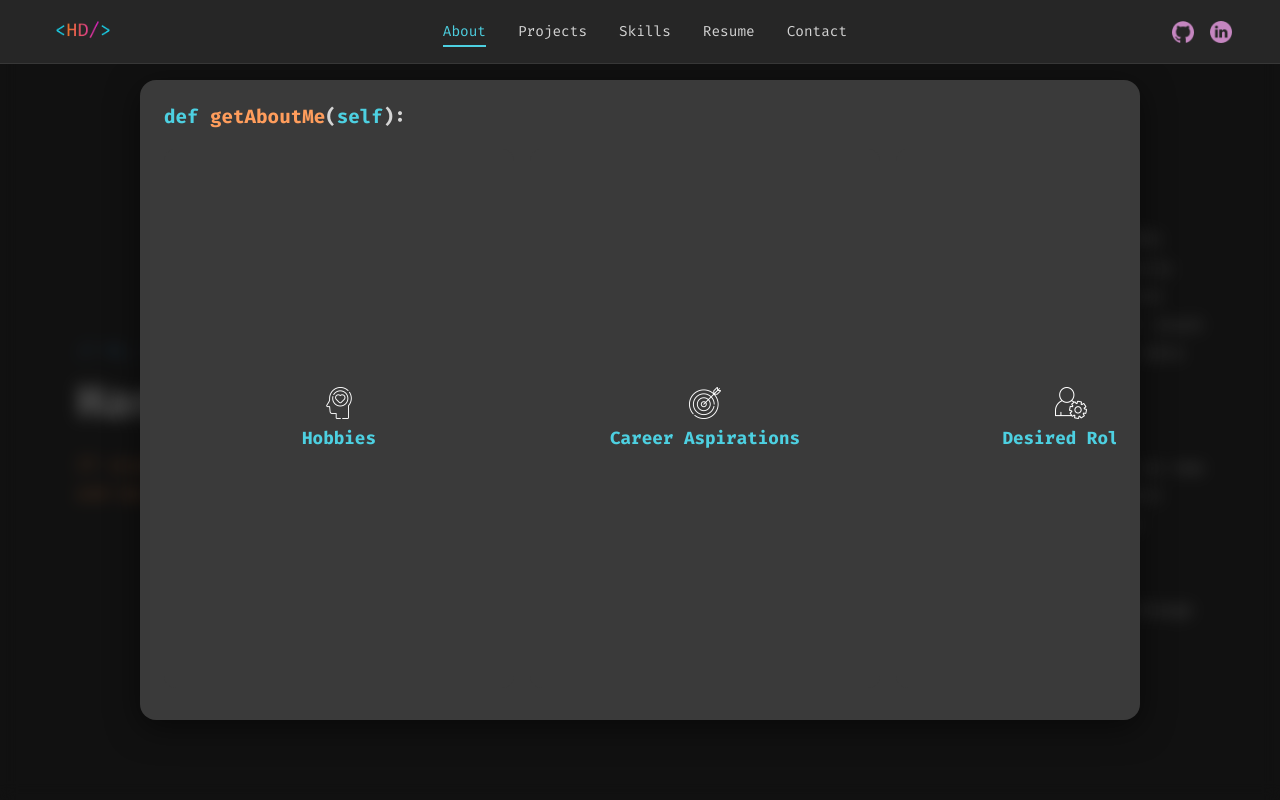
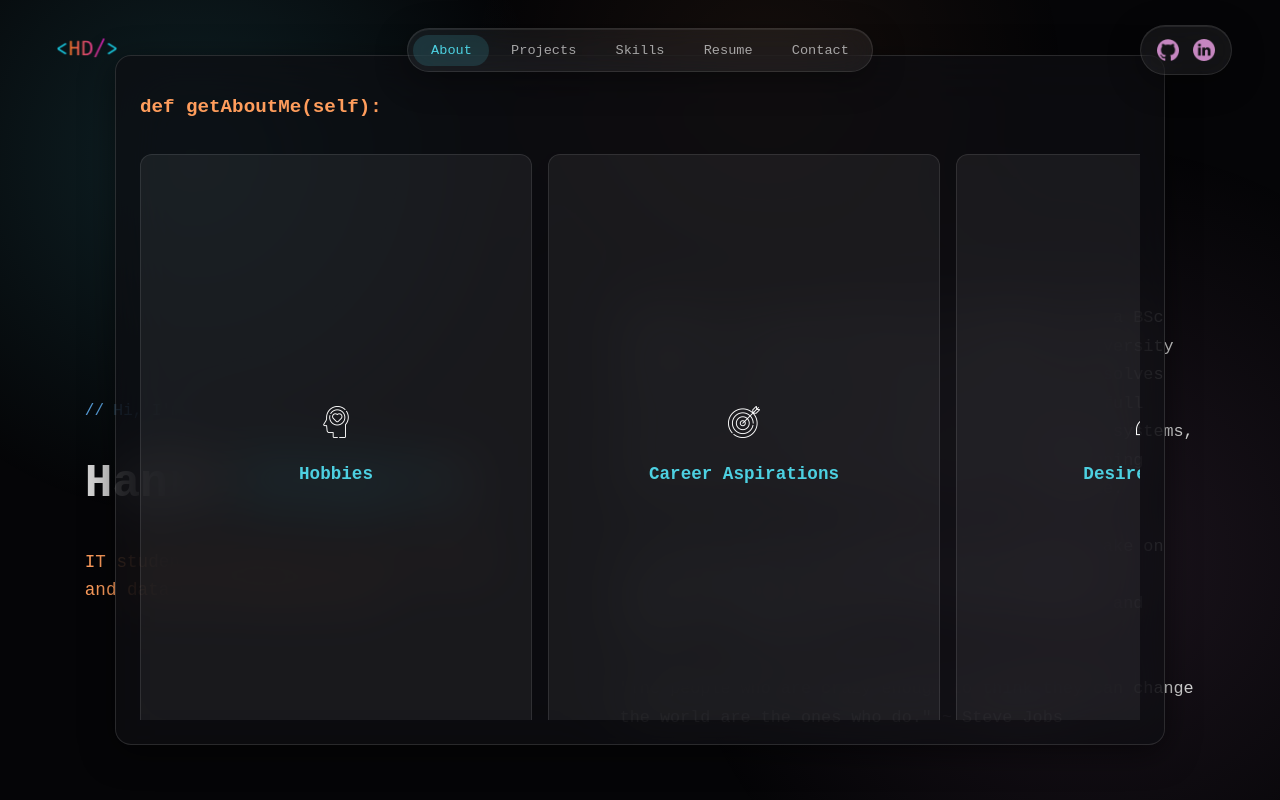
Before and after one commit to HanreDelport/Personal-Portfolio, a React (Vite) app: page / in a window 1280 px wide. Both pictures are taken after a click on the button "About". Shown: the top 800 px of the page. Built offline with nearby package versions, Linux system fonts and the light colour scheme.

Commit message:
Changed background to darker black and added glass effects

```diff
--- a/src/components/ExpandableCardRow.css
+++ b/src/components/ExpandableCardRow.css
@@ -2,7 +2,10 @@
   width: calc((100vw - 4rem - 3rem) / 2.5);
   min-width: 300px;
   height: 340px;
-  background-color: var(--color-card);
+  background: var(--glass-bg);
+  border: 1px solid var(--glass-border);
+  backdrop-filter: var(--glass-blur);
+  -webkit-backdrop-filter: var(--glass-blur);
   border-radius: 16px;
   padding: 1.5rem;
   flex: 0 0 auto;
@@ -51,6 +54,9 @@
 }
 
 .card-expanded {
+  background: var(--glass-bg-strong);
+  backdrop-filter: blur(28px) saturate(140%);
+  -webkit-backdrop-filter: blur(28px) saturate(140%);
   position: fixed;
   top: 50%;
   left: 50%;
--- a/src/components/Hero.css
+++ b/src/components/Hero.css
@@ -5,7 +5,6 @@
   align-items: center;
   gap: clamp(2rem, 5vw, 5rem);
   padding: 6rem clamp(1.5rem, 6vw, 6rem) 3rem;
-  background-color: var(--color-bg);
 }
 
 .hero-main {
--- a/src/components/NavBar.css
+++ b/src/components/NavBar.css
@@ -1,81 +1,97 @@
 .navbar {
   position: fixed;
-  top: 0;
+  top: 0.75rem;
   left: 0;
   right: 0;
-  height: 64px;
+  display: grid;
+  grid-template-columns: 1fr auto 1fr;
+  align-items: center;
+  padding: 0 clamp(1rem, 4vw, 3rem);
+  z-index: 110; /* above the card backdrop (90) and expanded cards (100) */
+  pointer-events: none; /* only the pieces below catch clicks */
+}
+
+.navbar > * {
+  pointer-events: auto;
+}
+
+/* glass: links pill + socials pill only (NOT the logo) */
+.nav-links,
+.nav-social {
+  background: rgba(255, 255, 255, 0.06);
+  border: 1px solid rgba(255, 255, 255, 0.1);
+  backdrop-filter: blur(16px) saturate(140%);
+  -webkit-backdrop-filter: blur(16px) saturate(140%);
+  box-shadow:
+    0 8px 32px rgba(0, 0, 0, 0.35),
+    inset 0 1px 0 rgba(255, 255, 255, 0.08);
+}
+
+/* plain logo, just left of the centre pill */
+.nav-brand {
+  justify-self: start;
   display: flex;
   align-items: center;
-  justify-content: space-between;
-  padding: 0 clamp(1rem, 4vw, 3rem);
-  background-color: rgba(43, 43, 43, 0.85);
-  backdrop-filter: blur(10px);
-  -webkit-backdrop-filter: blur(10px);
-  border-bottom: 1px solid rgba(255, 255, 255, 0.08);
-  z-index: 110; /* above the card backdrop (90) and expanded cards (100) */
-}
-
-.nav-brand {
-  display: flex;
-  align-items: center;
-  gap: 0.75rem;
+  width: auto;
+  height: auto;
+  padding: 0;
   background: none;
   border: none;
+  border-radius: 0;
+  box-shadow: none;
+  backdrop-filter: none;
+  -webkit-backdrop-filter: none;
   cursor: pointer;
-  color: var(--color-text);
-  font-family: var(--font-mono);
-  font-size: 0.95rem;
 }
 
 .nav-avatar {
-  height: 36px;
+  height: 40px;
   width: auto;
   object-fit: contain;
 }
 
+/* centre pill */
 .nav-links {
   display: flex;
-  gap: 2rem;
+  gap: 0.25rem;
+  padding: 0.35rem;
+  border-radius: 999px;
   list-style: none;
 }
 
 .nav-link {
-  position: relative;
   background: none;
   border: none;
-  padding: 0.25rem 0;
+  padding: 0.5rem 1.1rem;
+  border-radius: 999px;
   cursor: pointer;
   color: var(--color-text);
+  opacity: 0.75;
   font-family: var(--font-mono);
-  font-size: 0.9rem;
-  transition: color 0.2s ease;
+  font-size: 0.85rem;
+  transition: background-color 0.2s ease, color 0.2s ease, opacity 0.2s ease;
 }
 
-.nav-link::after {
-  content: '';
-  position: absolute;
-  left: 0;
-  bottom: -2px;
-  height: 2px;
-  width: 0;
-  background-color: var(--color-cyan);
-  transition: width 0.25s ease;
+.nav-link:hover {
+  opacity: 1;
+  background: rgba(255, 255, 255, 0.08);
 }
 
-.nav-link:hover,
 .nav-link-active {
+  opacity: 1;
   color: var(--color-cyan);
+  background: rgba(77, 208, 225, 0.15);
 }
 
-.nav-link:hover::after,
-.nav-link-active::after {
-  width: 100%;
-}
-
+/* socials pill */
 .nav-social {
+  justify-self: end;
   display: flex;
   align-items: center;
-  gap: 1rem;
+  gap: 0.9rem;
+  height: 48px;
+  padding: 0 1rem;
+  border-radius: 999px;
 }
 
 .nav-icon-link {
@@ -105,12 +121,23 @@
 
 .nav-toggle span {
   display: block;
-  width: 22px;
+  width: 20px;
   height: 2px;
+  border-radius: 2px;
   background-color: var(--color-text);
 }
 
 @media (max-width: 820px) {
+  .navbar {
+    grid-template-columns: auto auto;
+    justify-content: space-between;
+  }
+
+  .nav-brand {
+    justify-self: start;
+    margin-right: 0;
+  }
+
   .nav-toggle {
     display: flex;
   }
@@ -118,14 +145,14 @@
   .nav-links {
     display: none;
     position: absolute;
-    top: 64px;
-    left: 0;
-    right: 0;
+    top: calc(100% + 0.5rem);
+    left: clamp(1rem, 4vw, 3rem);
+    right: clamp(1rem, 4vw, 3rem);
     flex-direction: column;
     gap: 0;
-    padding: 0.5rem 1.5rem;
-    background-color: var(--color-bg);
-    border-bottom: 1px solid rgba(255, 255, 255, 0.08);
+    padding: 0.5rem;
+    border-radius: 20px;
+    background: var(--glass-bg-strong);
   }
 
   .nav-links-open {
@@ -135,16 +162,6 @@
   .nav-link {
     width: 100%;
     text-align: left;
-    padding: 0.75rem 0;
-  }
-
-  .nav-link::after {
-    display: none;
+    padding: 0.75rem 1rem;
   }
 }
-
-@media (max-width: 480px) {
-  .nav-brand-text {
-    display: none;
-  }
-}
--- a/src/components/SimpleExpandableCards.css
+++ b/src/components/SimpleExpandableCards.css
@@ -2,7 +2,10 @@
   width: calc((100vw - 4rem - 3rem) / 2.5);
   min-width: 300px;
   height: 340px;
-  background-color: var(--color-card);
+  background: var(--glass-bg);
+  border: 1px solid var(--glass-border);
+  backdrop-filter: var(--glass-blur);
+  -webkit-backdrop-filter: var(--glass-blur);
   border-radius: 16px;
   padding: 1.5rem;
   flex: 0 0 auto;
@@ -28,6 +31,9 @@
 }
 
 .simple-card-expanded {
+  background: var(--glass-bg-strong);
+  backdrop-filter: blur(28px) saturate(140%);
+  -webkit-backdrop-filter: blur(28px) saturate(140%);
   position: fixed;
   top: 50%;
   left: 50%;
--- a/src/components/SubCard.css
+++ b/src/components/SubCard.css
@@ -9,6 +9,7 @@
   flex-direction: column;
   justify-content: center;   /* Vertical centering */
   align-items: center;   /* Horizontal centering */
+  border: 1px solid rgba(255, 255, 255, 0.1);
 }
 
 .subcard:hover {
--- a/src/index.css
+++ b/src/index.css
@@ -1,207 +1,39 @@
-@import url('https://fonts.googleapis.com/css2?family=Fira+Code:wght@400;500;600;700&display=swap');
-
 :root {
   --color-blue-dark: #569cd6;
-  --color-bg: #2b2b2b;
-  --color-card: #3a3a3a;
+  --color-bg: #050507;
+  --color-card: rgba(255, 255, 255, 0.06);
   --color-cyan: #4dd0e1;
   --color-orange: #ff9d5c;
   --color-purple: #c586c0;
   --color-text: #d4d4d4;
   --font-mono: 'Fira Code', 'JetBrains Mono', 'Source Code Pro', monospace;
+
+  /* glass tokens */
+  --glass-bg: rgba(255, 255, 255, 0.05);
+  --glass-bg-strong: rgba(14, 14, 18, 0.75);
+  --glass-border: rgba(255, 255, 255, 0.12);
+  --glass-blur: blur(16px) saturate(140%);
 }
 
-* {
-  margin: 0;
-  padding: 0;
-  box-sizing: border-box;
+html {
+  background-color: #050507;
 }
-
 body {
-  background-color: var(--color-bg);
+  background-color: transparent;
   color: var(--color-text);
   font-family: var(--font-mono);
   min-height: 100vh;
 }
 
-.detail-label {
-  color: var(--color-purple);
-  font-weight: 500;
-}
-
-.project-thumbnail-placeholder {
-  background-color: rgba(255, 255, 255, 0.05);
-  border: 1px dashed rgba(255, 255, 255, 0.2);
-  border-radius: 8px;
-  height: 120px;
-  display: flex;
-  align-items: center;
-  justify-content: center;
-  color: rgba(255, 255, 255, 0.4);
-  font-size: 0.8rem;
-  margin-bottom: 0.75rem;
-}
-
-.project-link {
-  display: inline-block;
-  margin-top: 0.5rem;
-  color: var(--color-orange);
-  text-decoration: none;
-  font-size: 0.85rem;
-}
-
-.project-link:hover {
-  text-decoration: underline;
-}
-
-.cards-viewport {
-  height: 100vh;
-  display: flex;
-  align-items: center;
-  gap: 1.5rem;
-  overflow-x: auto;
-  padding: 64px 2rem 0; /* 64px = navbar height */
-}
-
-.backdrop {
+/* ambient glows behind the glass */
+body::before {
+  content: '';
   position: fixed;
   inset: 0;
-  background-color: rgba(0, 0, 0, 0.6);
-  backdrop-filter: blur(8px);
-  -webkit-backdrop-filter: blur(8px);
-  z-index: 90;
-  animation: fadeIn 1s ease;
+  z-index: -1;
+  pointer-events: none;
+  background:
+    radial-gradient(600px circle at 15% 20%, rgba(77, 208, 225, 0.14), transparent 60%),
+    radial-gradient(700px circle at 85% 70%, rgba(197, 134, 192, 0.12), transparent 60%),
+    radial-gradient(500px circle at 60% 10%, rgba(255, 157, 92, 0.07), transparent 60%);
 }
-
-@keyframes fadeIn {
-  from { opacity: 0; }
-  to { opacity: 1; }
-}
-
-.highlight-list {
-  margin-top: 1rem;
-  padding-left: 1.2rem;
-  color: var(--color-text);
-}
-
-.highlight-list li {
-  margin-bottom: 0.5rem;
-}
-
-.contact-links {
-  display: flex;
-  flex-direction: column;
-  gap: 0.5rem;
-  margin-bottom: 1.5rem;
-}
-
-.contact-form {
-  display: flex;
-  flex-direction: column;
-  gap: 0.75rem;
-}
-
-.contact-form input,
-.contact-form textarea {
-  background-color: rgba(255, 255, 255, 0.05);
-  border: 1px solid rgba(255, 255, 255, 0.15);
-  border-radius: 8px;
-  padding: 0.6rem 0.8rem;
-  color: var(--color-text);
-  font-family: var(--font-mono);
-  font-size: 0.9rem;
-}
-
-.contact-form input:focus,
-.contact-form textarea:focus {
-  outline: none;
-  border-color: var(--color-cyan);
-}
-
-.contact-form button {
-  background-color: var(--color-cyan);
-  color: var(--color-bg);
-  border: none;
-  border-radius: 8px;
-  padding: 0.6rem;
-  font-family: var(--font-mono);
-  font-weight: 600;
-  cursor: pointer;
-}
-
-.contact-form button:hover {
-  opacity: 0.85;
-}
-
-/* Firefox *//*
-html {
-  scrollbar-width: none;
-}
-
-/* Chrome, Edge, Safari */ /*
-::-webkit-scrollbar {
-  display: none;
-}
-
-/* Firefox */
-html {
-  scrollbar-width: auto;
-  scrollbar-color: var(--color-cyan) transparent;
-}
-
-/* Chrome / Safari / Edge — whole page */
-::-webkit-scrollbar {
-  width: 8px;
-  height: 8px;
-}
-
-::-webkit-scrollbar-track {
-  background: transparent;
-}
-
-::-webkit-scrollbar-thumb {
-  background-color: var(--color-cyan);
-  border-radius: 8px;
-  border: 2px solid transparent;
-  background-clip: padding-box;
-}
-
-::-webkit-scrollbar-thumb:hover {
-  background-color: var(--color-orange);
-}
-
-.subcard-content::-webkit-scrollbar {
-  width: 5px;
-}
-
-.subcard-content::-webkit-scrollbar-thumb {
-  background-color: var(--color-cyan);
-  opacity: 0.4;
-}
-
-.subcard-content {
-  scrollbar-width: thin;
-  scrollbar-color: var(--color-cyan) transparent;
-}
-
-.project-thumbnail {
-  width: 100%;
-  max-width: 450px;
-  border-radius: 12px;
-  margin-bottom: 1rem;
-  object-fit: cover;
-  display: block;
-}
-
-.title-keyword {
-  color: var(--color-cyan);
-}
-
-.title-method {
-  color: var(--color-orange);
-}
-
-.title-punct,
-.title-colon {
-  color: var(--color-text);
-}
```
